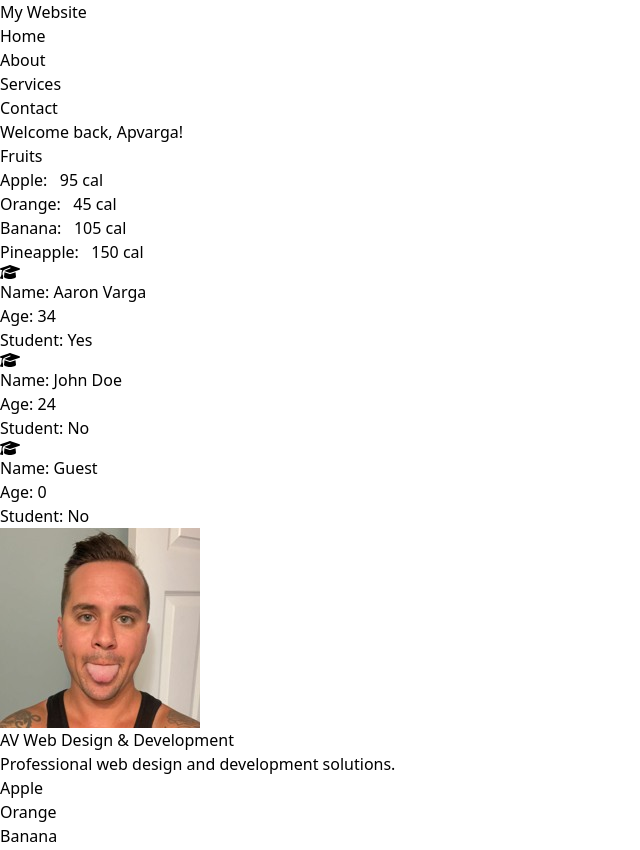
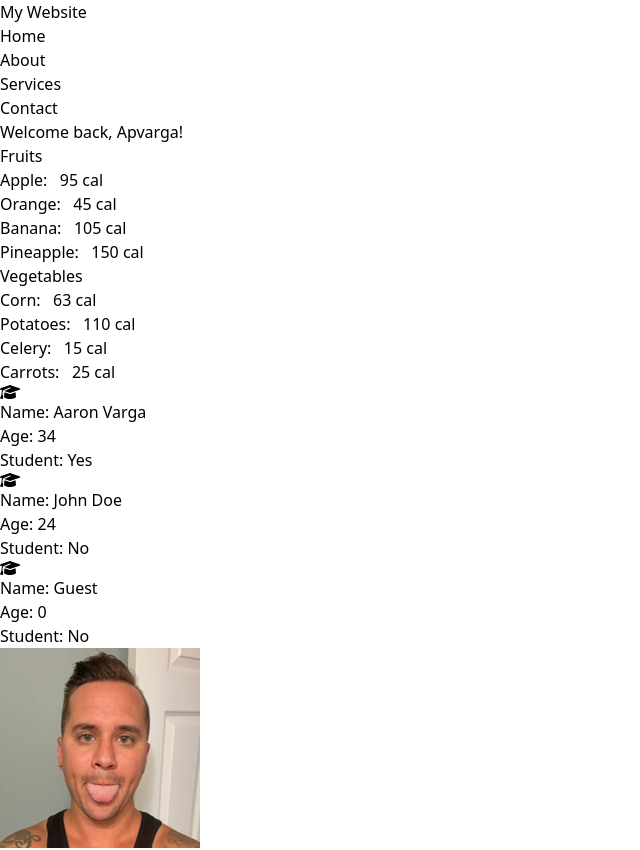
Before and after one commit to avinno/my-react-app, a React (Vite) app: page / in a window 1280 px wide. Shown: the top 850 px of the page, without its empty margins (0-640 px from the left). Built offline with nearby package versions, Linux system fonts and the light colour scheme.

Commit message:
jsx updates

```diff
--- a/src/App.jsx
+++ b/src/App.jsx
@@ -12,12 +12,18 @@ function App() {
         {id: 3, name: "banana", calories: 105},
         {id: 4, name: "pineapple", calories: 150}];
 
+    const vegetables = [{id: 6, name: "corn", calories: 63},
+        {id: 7, name: "potatoes", calories: 110},
+        {id: 8, name: "celery", calories: 15},
+        {id: 9, name: "carrots", calories: 25}];
+
     return (
         <>
             <div className="max-w-md m-auto">
                 <Header />
                 <UserGreeting isLoggedIn={true} username="Apvarga" />
-                <List items={fruits} category="Fruits" />
+                {fruits.length > 0 && <List items={fruits} category="Fruits" />}
+                {vegetables.length > 0 && <List items={vegetables} category="Vegetables" />}
                 <Student firstName="Aaron" lastName="Varga" age={34} isStudent={true} />
                 <Student firstName="John" lastName="Doe" age={24} isStudent={false} />
                 <Student />
--- a/src/List.jsx
+++ b/src/List.jsx
@@ -1,3 +1,5 @@
+import PropTypes from 'prop-types';
+
 function List(props) {
     // fruits.sort((a, b) => a.name.localCompare(b.name)); // Alphabetical
     // fruits.sort((a, b) => b.name.localCompare(a.name)); // Reverse Alphabetical
@@ -15,4 +17,18 @@ function List(props) {
     return(<div className="my-4"><h3 className="font-bold text-lg">{category}</h3><ul>{listItems}</ul></div>);
 }
 
+List.propTypes = {
+    category: PropTypes.string,
+    items: PropTypes.arrayOf(PropTypes.shape({
+        id: PropTypes.number,
+        name: PropTypes.string,
+        calories: PropTypes.number,
+    })),
+}
+
+List.defaultProps = {
+    category: "Category",
+    items: [],
+}
+
 export default List;
```
